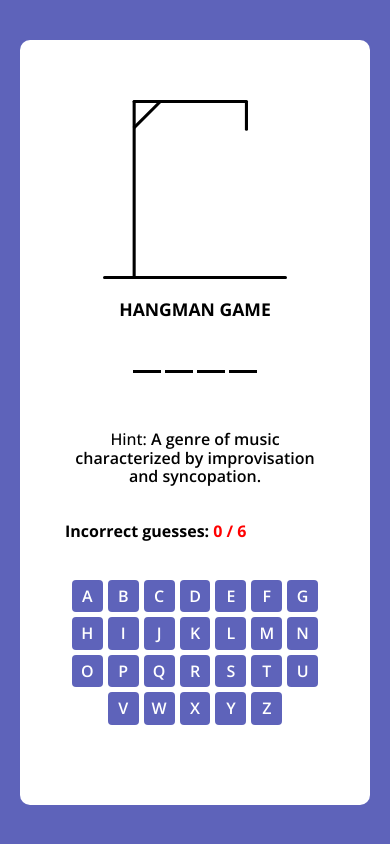
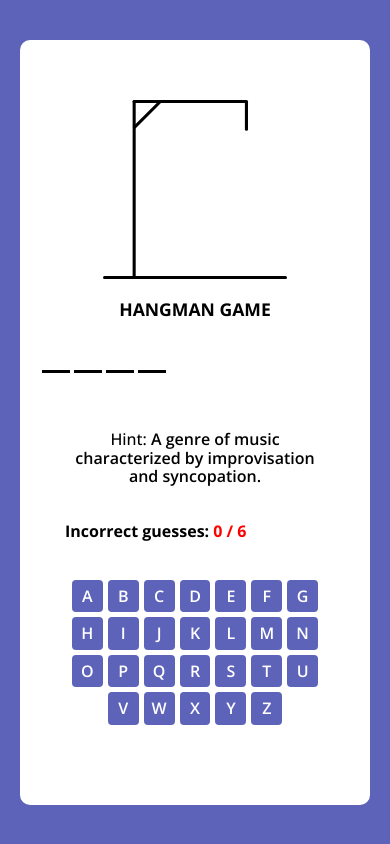
Before and after one commit to munchedbox23/Hangman-Game, a plain HTML site: page index.html in a window 390 px wide. Drawn offline with nearby package versions, Linux system fonts and the light colour scheme.

Commit message:
Update style.css

```diff
--- a/styles/style.css
+++ b/styles/style.css
@@ -227,6 +227,7 @@ body {
   }
   .word-display {
     gap: 4px;
+    width: 307px;
   }
   .game-box {
     display: flex;
```
